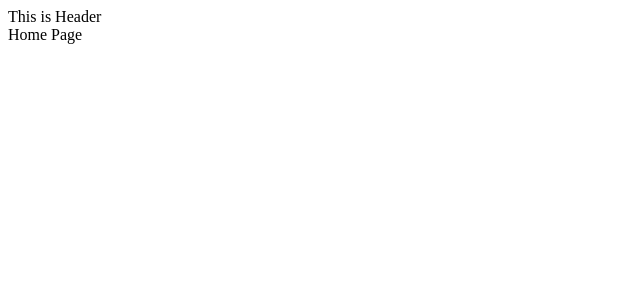
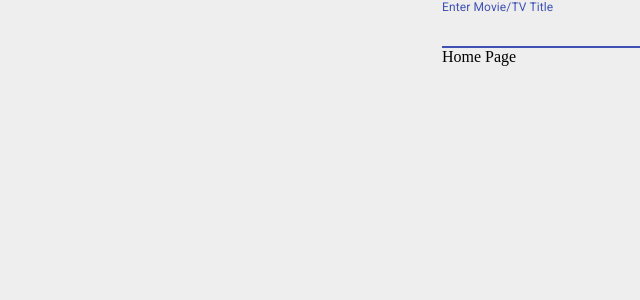
Before and after one commit to tem-tem/filmlist, a Next.js app: page / in a window 1280 px wide. Shown: the top 300 px of the page, without its empty margins (0-640 px from the left). Built offline with nearby package versions, Linux system fonts and the light colour scheme.

Commit message:
add settings/material ui

```diff
--- a/package.json
+++ b/package.json
@@ -3,6 +3,8 @@
   "version": "0.1.0",
   "private": true,
   "dependencies": {
+    "@material-ui/core": "4.8.2",
+    "@material-ui/styles": "4.8.2",
     "@testing-library/jest-dom": "^4.2.4",
     "@testing-library/react": "^9.3.2",
     "@testing-library/user-event": "^7.1.2",
@@ -10,6 +12,7 @@
     "@types/node": "13.1.2",
     "@types/react": "16.9.17",
     "@types/react-dom": "^16.9.0",
+    "@types/styled-jsx": "2.2.8",
     "dotenv-load": "2.0.0",
     "next": "9.1.6",
     "next-compose-plugins": "2.2.0",
@@ -19,6 +22,7 @@
     "react": "^16.12.0",
     "react-dom": "^16.12.0",
     "react-scripts": "3.3.0",
+    "styled-jsx": "3.2.4",
     "tslint": "5.20.1",
     "tslint-config-prettier": "1.18.0",
     "tslint-react": "4.1.0",
--- a/pages/_app.tsx
+++ b/pages/_app.tsx
@@ -1,20 +1,41 @@
-import App from 'next/app'
-import React from 'react'
-import { CustomBlock } from '~/components/CustomBlock'
+import { Container, ThemeProvider } from '@material-ui/core'
+import { AppProps } from 'next/app'
+import React, { useEffect } from 'react'
+import { SearchInput } from '~/components/SearchInput'
+import { theme } from '~/theme'
 
-class MyApp extends App {
-  render() {
-    const { Component, pageProps } = this.props
+function MyApp({ Component, pageProps }: AppProps) {
+  useEffect(() => {
+    // Remove the server-side injected CSS.
+    const jssStyles = document.querySelector('#jss-server-side')
 
-    return (
-      <>
-        <CustomBlock />
+    if (jssStyles) {
+      jssStyles.parentNode!.removeChild(jssStyles)
+    }
+  }, [])
+
+  return (
+    <ThemeProvider theme={theme}>
+      <Container maxWidth='xs'>
+        <SearchInput />
         <main>
           <Component {...pageProps} />
         </main>
-      </>
-    )
-  }
+      </Container>
+    </ThemeProvider>
+  )
 }
 
+// Only uncomment this method if you have blocking data requirements for
+// every single page in your application. This disables the ability to
+// perform automatic static optimization, causing every page in your app to
+// be server-side rendered.
+//
+// MyApp.getInitialProps = async (appContext) => {
+//   // calls page's `getInitialProps` and fills `appProps.pageProps`
+//   const appProps = await App.getInitialProps(appContext);
+//
+//   return { ...appProps }
+// }
+
 export default MyApp
--- /dev/null
+++ b/pages/_document.tsx
@@ -0,0 +1,96 @@
+import { ServerStyleSheets } from '@material-ui/styles'
+import Document, { Head, Main, NextScript } from 'next/document'
+import React from 'react'
+import flush from 'styled-jsx/server'
+import { colors, theme } from '~/theme'
+
+class MyDocument extends Document {
+  render() {
+    return (
+      <html lang='en' dir='ltr'>
+        <Head>
+          <meta charSet='utf-8' />
+          <meta
+            name='viewport'
+            content='minimum-scale=1, initial-scale=1, width=device-width, shrink-to-fit=no'
+          />
+          <meta name='theme-color' content={theme.palette.primary.main} />
+          <link
+            rel='stylesheet'
+            href='https://fonts.googleapis.com/css?family=Roboto:300,400,500'
+          />
+          <link rel='shortcut icon' type='image/x-icon' href='favicon.ico' />
+          <style>
+            {`
+              * {
+                box-sizing: border-box;
+                margin: 0;
+                padding: 0;
+              }
+              html {
+                margin-left: calc(100vw - 100%);
+                scroll-behavior: smooth;
+              }
+              body {
+                padding-right: 0 !important;
+                background-color: ${colors.bg}
+              }
+            `}
+          </style>
+        </Head>
+        <body>
+          <Main />
+          <NextScript />
+        </body>
+      </html>
+    )
+  }
+}
+
+MyDocument.getInitialProps = async ctx => {
+  // Resolution order
+  //
+  // On the server:
+  // 1. app.getInitialProps
+  // 2. page.getInitialProps
+  // 3. document.getInitialProps
+  // 4. app.render
+  // 5. page.render
+  // 6. document.render
+  //
+  // On the server with error:
+  // 1. document.getInitialProps
+  // 2. app.render
+  // 3. page.render
+  // 4. document.render
+  //
+  // On the client
+  // 1. app.getInitialProps
+  // 2. page.getInitialProps
+  // 3. app.render
+  // 4. page.render
+
+  // Render app and page and get the context of the page with collected side effects.
+  const sheets = new ServerStyleSheets()
+  const originalRenderPage = ctx.renderPage
+
+  ctx.renderPage = () =>
+    originalRenderPage({
+      enhanceApp: App => props => sheets.collect(<App {...props} />),
+    })
+
+  const initialProps = await Document.getInitialProps(ctx)
+
+  return {
+    ...initialProps,
+    // Styles fragment is rendered after the app and page rendering finish.
+    styles: (
+      <React.Fragment>
+        {sheets.getStyleElement()}
+        {flush() || null}
+      </React.Fragment>
+    ),
+  }
+}
+
+export default MyDocument
--- a/src/components/CustomBlock/index.tsx
+++ /dev/null
@@ -1,5 +0,0 @@
-import React from 'react'
-
-export const CustomBlock = () => {
-  return <div>This is Header</div>
-}
--- /dev/null
+++ b/src/components/SearchInput/index.tsx
@@ -0,0 +1,10 @@
+import { TextField } from '@material-ui/core'
+import React from 'react'
+
+export const SearchInput = () => {
+  return (
+    // <Card style={{ borderRadius: 0 }}>
+    <TextField autoFocus label='Enter Movie/TV Title' fullWidth />
+    // </Card>
+  )
+}
--- /dev/null
+++ b/src/theme.ts
@@ -0,0 +1,21 @@
+import { createMuiTheme } from '@material-ui/core'
+
+export const colors = {
+  bg: '#eeeeee',
+}
+
+export const theme = createMuiTheme({
+  overrides: {
+    MuiCard: {
+      root: {
+        backgroundColor: colors.bg,
+        paddingTop: 16,
+        paddingBottom: 16,
+        paddingRight: 22,
+        paddingLeft: 22,
+        marginBottom: 20,
+        borderRadius: 5,
+      },
+    },
+  },
+})
```
Also changed, not shown: 1 other file (tests, documents, lock files or other folders).
